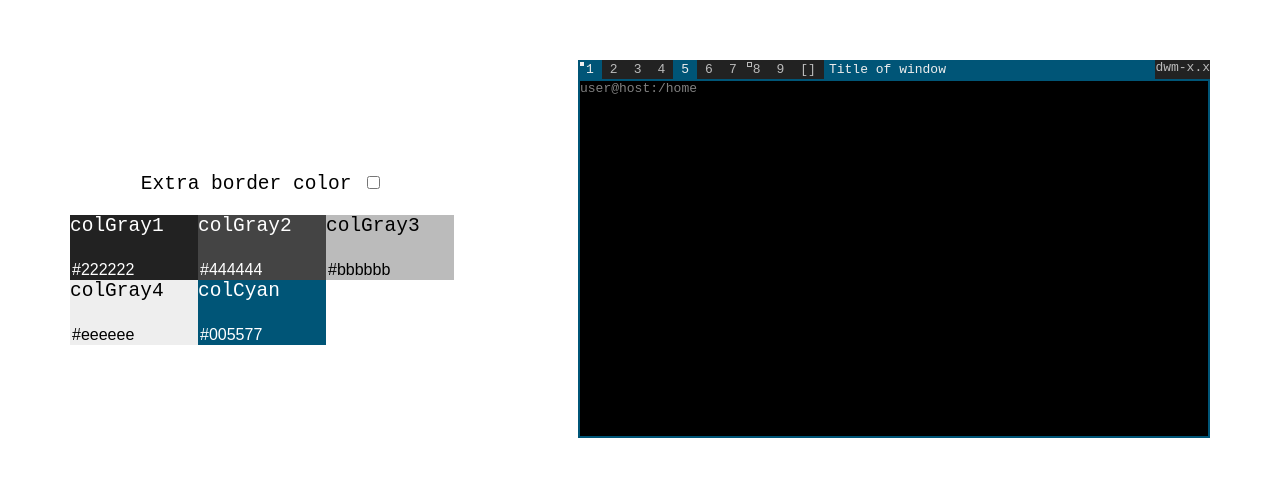
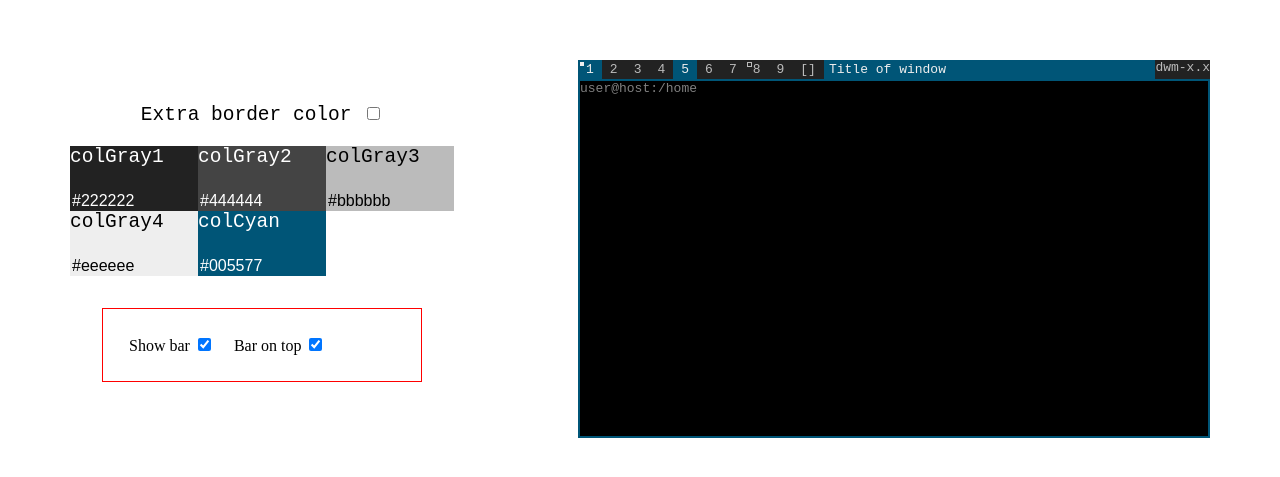
Before and after one commit to JavMatz/dwm-designer, a React (Vite) app: page / in a window 1280 px wide. Shown: the part 119-596 px from the top of the page. Built offline with nearby package versions, Linux system fonts and the light colour scheme.

Commit message:
Simple bar control
For now it only controls if the bar is hidden or not and if is on the
top or the bottom of the screen.

I'd like to add a way to customize the tags and the status.

```diff
--- a/src/App.jsx
+++ b/src/App.jsx
@@ -15,6 +15,13 @@ export default function App() {
 	});
 
 	const [useExtraBorderColor, setUseExtraBorderColor] = useState(false);
+
+	const [barProperties, setBarProperties] = useState({
+		show: true,
+		top: true,
+		workspaces: ["1","2","3","4","5","6","7","8","9",]
+
+	});
 
 	// Color control
 	function onChangedColor(event) {
@@ -34,10 +41,14 @@ export default function App() {
 		setUseExtraBorderColor(prevState => !prevState);
 	}
 
-	const [barProperties, setBarProperties] = useState({
-		show: true,
-		top: true
-	});
+	function handleBarPropertyChange(event) {
+		console.log(event.target.name)
+		if (event.target.name === "show") {
+			setBarProperties(prevState => ({ ...prevState, show: !prevState.show }));
+		} else {
+			setBarProperties(prevState => ({ ...prevState, top: !prevState.top }));
+		}
+	}
 
 	return (
 		<div className="main">
@@ -45,6 +56,7 @@ export default function App() {
 				<div className="colorControlGrid">
 					<ColorControl extraBorderToggle={handleExtraBorderColorToggle} extraBorder={useExtraBorderColor} colorChangeHandler={onChangedColor} colors={colors} />
 				</div>
+				<BarControl propHandler={handleBarPropertyChange} barProperties={barProperties} />
 			</div>
 			<Screen colors={colors} barProps={barProperties} />
 		</div>
--- a/src/Bar/Bar.jsx
+++ b/src/Bar/Bar.jsx
@@ -24,8 +24,6 @@ const windowTitle = {
     padding: '2px 5px',
 };
 
-const workspaces = [...Array(9).keys()];
-
 function SelectedRectangle() {
     return <div className="selected_rectangle"></div>
 }
@@ -34,36 +32,36 @@ function UnselectedRectangle() {
     return <div className="unselected_rectangle"></div>
 }
 
-export default function Bar({ colors }) {
+export default function Bar({ colors, workspaces }) {
     return (
         <div style={{ ...topBar, color: colors.colGray3, backgroundColor: colors.colGray1 }}>
             <div className="workspaces">
                 {
-                    workspaces.map((workspace, index) => {
+                    workspaces.map((tag, index) => {
 
-                        if (workspace + 1 == 1) {
+                        if (tag == 1) {
                             return (
-                                <div key={index} id={workspace + 1} style={{ ...selectedWorkspace, color: colors.colGray4, backgroundColor: colors.colCyan }} >
-                                    <SelectedRectangle />{workspace + 1}
+                                <div key={index} id={tag} style={{ ...selectedWorkspace, color: colors.colGray4, backgroundColor: colors.colCyan }} >
+                                    <SelectedRectangle />{tag}
                                 </div>
                             )
                             // 8 & 5 are random values, nothing special
-                        } else if (workspace + 1 == 8) {
+                        } else if (tag == 8) {
                             return (
-                                <div key={index} id={workspace + 1} style={{ ...unselectedWorkspace }}>
-                                    <UnselectedRectangle />{workspace + 1}
+                                <div key={index} id={tag} style={{ ...unselectedWorkspace }}>
+                                    <UnselectedRectangle />{tag}
                                 </div>
                             )
-                        } else if (workspace + 1 == 5) {
+                        } else if (tag == 5) {
                             return (
-                                <div key={index} id={workspace + 1} style={{ ...selectedWorkspace, color: colors.colGray4, backgroundColor: colors.colCyan }}>
-                                    {workspace + 1}
+                                <div key={index} id={tag} style={{ ...selectedWorkspace, color: colors.colGray4, backgroundColor: colors.colCyan }}>
+                                    {tag}
                                 </div>
                             )
                         }
                         return (
                             <div key={index} style={{ ...unselectedWorkspace }}>
-                                {workspace + 1}
+                                {tag}
                             </div>
                         )
                     })
--- /dev/null
+++ b/src/BarControl/BarControl.css
@@ -0,0 +1,12 @@
+.barControlGrid {
+    display: flex;
+	flex-wrap: wrap;
+    padding: 1rem;
+    margin: 2rem;
+    border: 1px solid red;
+}
+
+.barControlItem {
+    place-self: center;
+    margin: 10px;
+}
--- /dev/null
+++ b/src/BarControl/BarControl.jsx
@@ -0,0 +1,14 @@
+import './BarControl.css';
+
+export default function BarControl({ propHandler, barProperties }) {
+	return (
+		<div className="barControlGrid">
+			<div className="barControlItem">
+				Show bar <input name="show" checked={barProperties.show} onChange={propHandler} type="checkbox" />
+			</div>
+			<div className="barControlItem">
+				Bar on top <input name="top" checked={barProperties.top} onChange={propHandler} type="checkbox" />
+			</div>
+		</div>
+	)
+}
--- /dev/null
+++ b/src/BarControl/package.json
@@ -0,0 +1,3 @@
+{
+    "main": "BarControl.jsx"
+}
--- a/src/Screen/Screen.jsx
+++ b/src/Screen/Screen.jsx
@@ -21,7 +21,7 @@ export default function Screen({ colors, barProps }) {
 	return (
 		<div style={{ ...screenStyle, flexDirection: barProps.top ? "column" : "column-reverse" }}>
 			{
-				barProps.show ? <Bar colors={colors} /> : <></>
+				barProps.show ? <Bar colors={colors} workspaces={barProps.workspaces}/> : <></>
 			}
 			<div style={{ ...dummyWindow, border: `2px solid ${colors["colBorder"]}` }}> user@host:/home</div>
 		</div>
```
